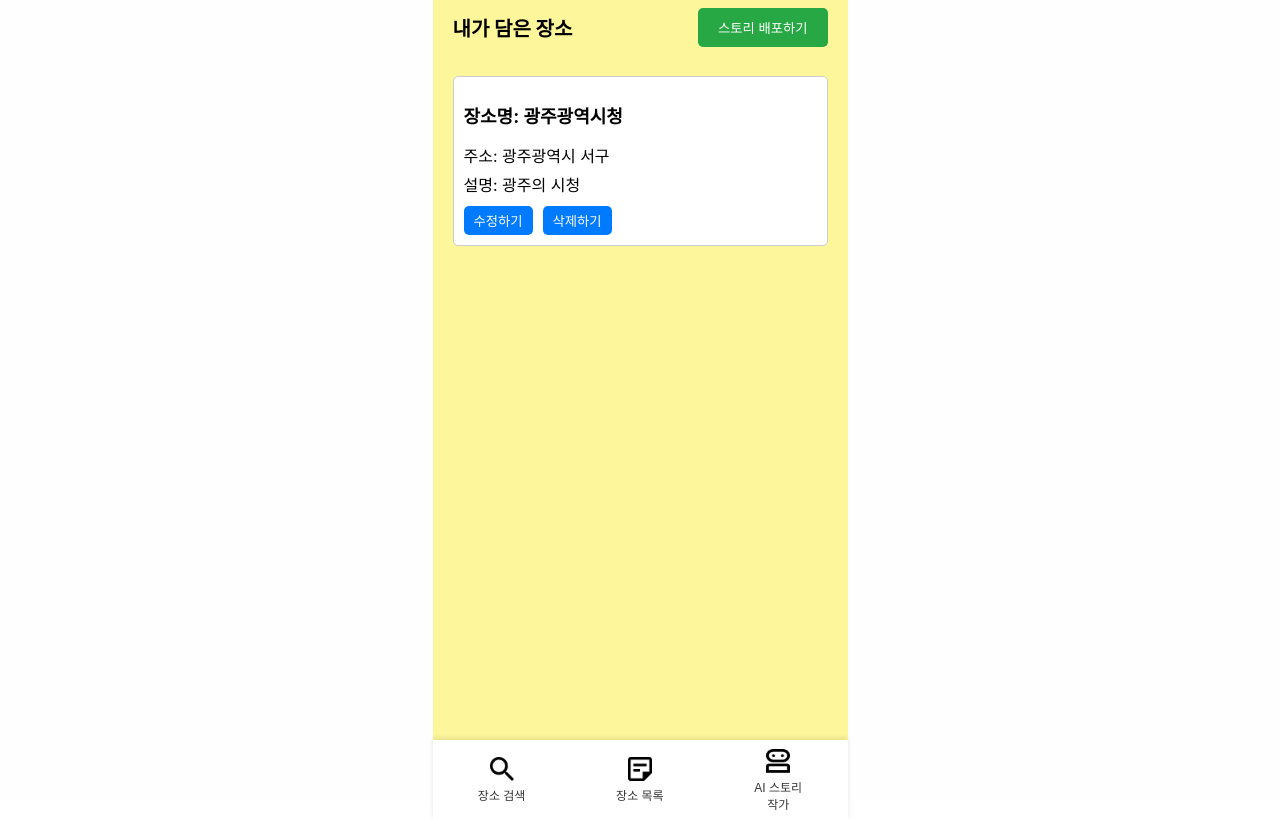
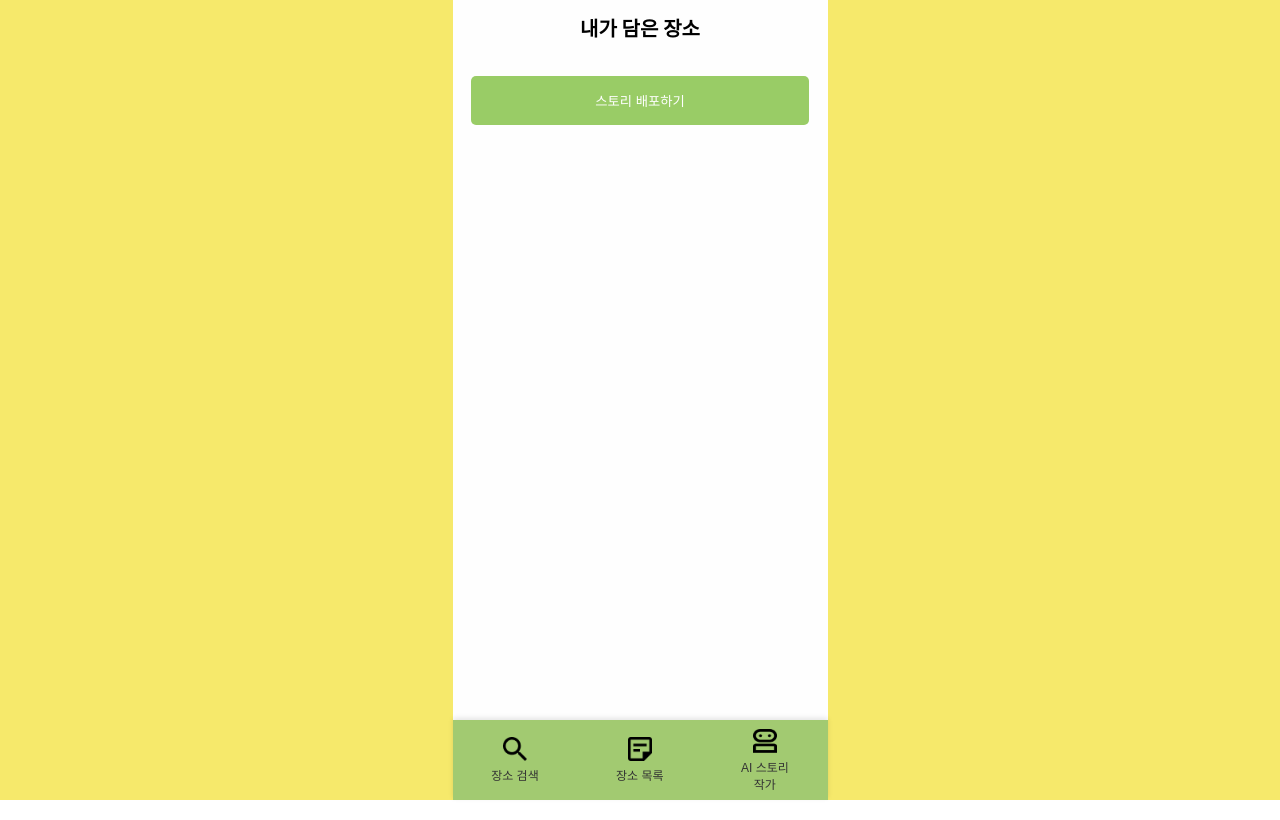
Before and after one commit to binary-is-honam-line/FE, a React (Create React App) app: page /list in a window 1280 px wide. Built offline with nearby package versions, Linux system fonts and the light colour scheme.

Commit message:
feat: 마커 원숭이로 변경, search와 list 연결하기

```diff
--- a/src/App.jsx
+++ b/src/App.jsx
@@ -1,4 +1,4 @@
-import React from 'react';
+import React, { useState } from 'react';
 import { BrowserRouter as Router, Route, Routes } from 'react-router-dom';
 import Start from './Pages/Start';
 import Login from './Pages/Login';
@@ -11,6 +11,12 @@ import Search from './Pages/Search';
 import List from './Pages/List';
 
 const App = () => {
+  const [places, setPlaces] = useState([]);
+
+  const addPlace = (place) => {
+    setPlaces(prevPlaces => [...prevPlaces, place]);
+  };
+
   return (
     <Router>
       <Routes>
@@ -19,11 +25,10 @@ const App = () => {
         <Route path="/find-id" element={<FindId />} />
         <Route path="/send-temp-password" element={<SendTempPassword />} />
         <Route path="/signup" element={<Signup />} />
-
         <Route path="/select" element={<SelectMode />} />
         <Route path="/creator" element={<CreatorMode />} />
-        <Route path="/search" element={<Search />} />
-        <Route path="/list" element={<List />} />
+        <Route path="/search" element={<Search addPlace={addPlace} />} />
+        <Route path="/list" element={<List places={places} />} />
       </Routes>
     </Router>
   );
--- a/src/Pages/List.jsx
+++ b/src/Pages/List.jsx
@@ -1,80 +1,64 @@
-import React, { useState } from 'react';
+import React, { useState, useEffect } from 'react';
 import styled from 'styled-components';
 import { useNavigate } from 'react-router-dom';
+import axios from 'axios';  // API 호출을 위한 axios 라이브러리
 
 const List = () => {
-  const [isStoryModalOpen, setStoryModalOpen] = useState(false);
-  const [isEditModalOpen, setEditModalOpen] = useState(false);
+  const navigate = useNavigate();
+  const [places, setPlaces] = useState([]);
+  const [isStoryModalOpen, setStoryModalOpen] = useState(false);  // 함수 선언 추가
+  const [isEditModalOpen, setEditModalOpen] = useState(false);    // 함수 선언 추가
 
-  const openStoryModal = () => setStoryModalOpen(true);
-  const closeStoryModal = () => setStoryModalOpen(false);
-
-  const openEditModal = () => setEditModalOpen(true);
-  const closeEditModal = () => setEditModalOpen(false);
+  useEffect(() => {
+    // 로컬 스토리지에서 장소 로드
+    const savedPlaces = JSON.parse(localStorage.getItem('places')) || [];
+    setPlaces(savedPlaces);
+  }, []);
 
   const handleDelete = (id) => {
-    // 여기서 삭제 로직을 처리
-    console.log(`Delete place with id: ${id}`);
+    // UI에서 해당 박스 제거
+    const updatedPlaces = places.filter((_, index) => index !== id);
+    setPlaces(updatedPlaces);
+
+    // 로컬 스토리지에서도 삭제
+    localStorage.setItem('places', JSON.stringify(updatedPlaces));
   };
 
-  const navigate = useNavigate();
+  const PlaceBox = ({ id, name, address, description, onEdit, onDelete }) => (
+    <Box>
+      <PlaceInfo>
+        <PlaceName>{name}</PlaceName>
+        <PlaceAddress>{address}</PlaceAddress>
+        <PlaceDescription>{description}</PlaceDescription>
+      </PlaceInfo>
+      <PlaceButtons>
+        <PlaceButton onClick={onEdit}>수정하기</PlaceButton>
+        <PlaceButton onClick={() => onDelete(id)}>삭제하기</PlaceButton>
+      </PlaceButtons>
+    </Box>
+  );
 
   return (
     <Container>
       <AppWrapper>
         <Header>
           <Title>내가 담은 장소</Title>
-          <DistributeButton onClick={openStoryModal}>스토리 배포하기</DistributeButton>
         </Header>
+        <DistributeButton onClick={() => setStoryModalOpen(true)}>스토리 배포하기</DistributeButton>
         <PlaceList>
-          {/* 예시 -> 나중에 컴포넌트화 */}
-          <PlaceBox>
-            <PlaceInfo>
-              <PlaceName>장소명: 광주광역시청</PlaceName>
-              <PlaceAddress>주소: 광주광역시 서구</PlaceAddress>
-              <PlaceDescription>설명: 광주의 시청</PlaceDescription>
-            </PlaceInfo>
-            <PlaceButtons>
-              <PlaceButton onClick={openEditModal}>수정하기</PlaceButton>
-              <PlaceButton onClick={() => handleDelete(1)}>삭제하기</PlaceButton>
-            </PlaceButtons>
-          </PlaceBox>
+          {places.map((place, index) => (
+            <PlaceBox
+              key={index}
+              id={index}
+              name={place.place_name}
+              address={place.address_name || place.road_address_name}
+              description={"설명을 입력해주세요"}
+              onEdit={() => setEditModalOpen(true)}
+              onDelete={handleDelete}
+            />
+          ))}
         </PlaceList>
-
-        {isStoryModalOpen && (
-          <ModalBackdrop>
-            <ModalContent>
-              <ModalTitle>스토리 배포</ModalTitle>
-              <ModalLabel>이름:</ModalLabel>
-              <ModalInput placeholder="스토리 이름을 입력하세요" />
-              <ModalLabel>지역:</ModalLabel>
-              <ModalInput placeholder="지역을 입력하세요" />
-              <ModalLabel>설명:</ModalLabel>
-              <ModalTextarea placeholder="스토리 설명을 입력하세요" />
-              <ModalLabel>대표사진:</ModalLabel>
-              <ModalInput type="file" />
-              <ModalButtons>
-                <ModalButton onClick={closeStoryModal}>취소</ModalButton>
-                <ModalButton $primary>배포</ModalButton>
-              </ModalButtons>
-            </ModalContent>
-          </ModalBackdrop>
-        )}
-
-        {isEditModalOpen && (
-          <ModalBackdrop>
-            <ModalContent>
-              <ModalTitle>설명 수정</ModalTitle>
-              <ModalLabel>설명:</ModalLabel>
-              <ModalTextarea placeholder="장소에 대한 설명을 수정하세요" />
-              <ModalButtons>
-                <ModalButton onClick={closeEditModal}>취소</ModalButton>
-                <ModalButton $primary>수정 완료</ModalButton>
-              </ModalButtons>
-            </ModalContent>
-          </ModalBackdrop>
-        )}
-
+      </AppWrapper>
       <BottomBar>
         <BottomButton onClick={() => navigate('/search')}>
           <ButtonImage src={`${process.env.PUBLIC_URL}/search.png`} alt="Search" />
@@ -90,33 +74,35 @@ const List = () => {
           <ButtonLabel>작가</ButtonLabel>
         </BottomButton>
       </BottomBar>
-      </AppWrapper>
     </Container>
   );
 };
 
 const Container = styled.div`
   display: flex;
-  justify-content: center;
+  flex-direction: column;
   align-items: center;
   height: 100vh;
-  background-color: #FEFEFE;
+  width: 100%;
+  background-color: #F6E96B;
+  position: relative;
 `;
 
 const AppWrapper = styled.div`
-  width: 375px;
-  height: 100vh;
-  background-color: #FEF69B;
-  padding: 20px;
+  width: 100%;
+  max-width: 375px;
+  flex-grow: 1;
+  background-color: #FEFEFE;
   display: flex;
   flex-direction: column;
   align-items: center;
-  position: relative;
+  overflow: auto;
+  margin-bottom: 80px;
 `;
 
 const Header = styled.div`
   display: flex;
-  justify-content: space-between;
+  justify-content: center;
   align-items: center;
   margin-bottom: 20px;
   width: 100%;
@@ -127,47 +113,53 @@ const Title = styled.h1`
 `;
 
 const DistributeButton = styled.button`
-  padding: 10px 20px;
-  background-color: #28a745;
+  width: 90%;
+  padding: 15px;
+  background-color: #99CC66;
   color: white;
   border: none;
   border-radius: 5px;
   cursor: pointer;
+  margin-bottom: 20px;
 
   &:hover {
-    background-color: #218838;
+    background-color: #88BB55;
   }
 `;
 
 const PlaceList = styled.div`
   flex-grow: 1;
-  width: 100%;
+  width: 90%;
   overflow-y: auto;
-  margin-bottom: 80px; /* 하단바와의 간격 확보 */
 `;
 
-const PlaceBox = styled.div`
-  padding: 10px;
+const Box = styled.div`
+  padding: 15px;
   border: 1px solid #ccc;
-  border-radius: 5px;
+  border-radius: 10px;
   background-color: #FFFFFF;
-  margin-bottom: 10px;
+  margin-bottom: 15px;
 `;
 
 const PlaceInfo = styled.div`
-  margin-bottom: 10px;
+  margin-bottom: 15px;
 `;
 
 const PlaceName = styled.h2`
   font-size: 18px;
+  margin-bottom: 5px;
 `;
 
 const PlaceAddress = styled.p`
   margin: 5px 0;
+  font-size: 14px;
+  color: #666;
 `;
 
 const PlaceDescription = styled.p`
   margin: 5px 0;
+  font-size: 14px;
+  color: #666;
 `;
 
 const PlaceButtons = styled.div`
@@ -176,99 +168,31 @@ const PlaceButtons = styled.div`
 `;
 
 const PlaceButton = styled.button`
-  padding: 5px 10px;
-  background-color: #007bff;
+  flex: 1;
+  padding: 10px;
+  background-color: #99CC66;
   color: white;
   border: none;
   border-radius: 5px;
   cursor: pointer;
 
   &:hover {
-    background-color: #0056b3;
-  }
-`;
-
-const ModalBackdrop = styled.div`
-  position: fixed;
-  top: 0;
-  left: 0;
-  width: 100%;
-  height: 100%;
-  background-color: rgba(0, 0, 0, 0.5);
-  display: flex;
-  justify-content: center;
-  align-items: center;
-  z-index: 1000;
-`;
-
-const ModalContent = styled.div`
-  background-color: #fefefe;
-  padding: 20px;
-  border-radius: 10px;
-  width: 80%;
-  max-width: 400px;
-`;
-
-const ModalTitle = styled.h2`
-  font-size: 24px;
-  text-align: center;
-  margin-bottom: 20px;
-`;
-
-const ModalLabel = styled.label`
-  font-size: 18px;
-  margin-bottom: 5px;
-  display: block;
-`;
-
-const ModalInput = styled.input`
-  width: 100%;
-  padding: 10px;
-  border-radius: 5px;
-  border: 1px solid #ccc;
-  margin-bottom: 20px;
-`;
-
-const ModalTextarea = styled.textarea`
-  width: 100%;
-  height: 80px;
-  padding: 10px;
-  border-radius: 5px;
-  border: 1px solid #ccc;
-  resize: none;
-  margin-bottom: 20px;
-`;
-
-const ModalButtons = styled.div`
-  display: flex;
-  justify-content: flex-end;
-  gap: 10px;
-`;
-
-const ModalButton = styled.button`
-  padding: 10px 20px;
-  border-radius: 5px;
-  border: none;
-  cursor: pointer;
-  font-size: 16px;
-  background-color: ${(props) => (props.$primary ? "#28a745" : "#ccc")};
-  color: ${(props) => (props.$primary ? "white" : "black")};
-
-  &:hover {
-    background-color: ${(props) => (props.$primary ? "#218838" : "#bbb")};
+    background-color: #88BB55;
   }
 `;
 
 const BottomBar = styled.div`
   width: 100%;
+  max-width: 375px;
   height: 80px;
-  position: absolute;
+  position: fixed;
   bottom: 0;
   display: flex;
   justify-content: space-around;
   align-items: center;
-  background-color: #ffffff;
+  background-color: #A2CA71;
   box-shadow: 0 -2px 5px rgba(0, 0, 0, 0.1);
+  z-index: 100;
 `;
 
 const BottomButton = styled.button`
--- a/src/Pages/Search.jsx
+++ b/src/Pages/Search.jsx
@@ -82,9 +82,16 @@ const Search = () => {
   };
 
   const createMarker = (position, place) => {
+    const imageSrc = `${process.env.PUBLIC_URL}/monkey.png`; // 마커 이미지의 주소
+    const imageSize = new kakao.maps.Size(50, 50); // 마커 이미지의 크기
+    const imageOption = { offset: new kakao.maps.Point(15, 15) }; // 마커 이미지의 좌표에 일치시킬 좌표 (이미지의 중앙)
+
+    const markerImage = new kakao.maps.MarkerImage(imageSrc, imageSize, imageOption); // 마커 이미지를 생성
+
     const marker = new kakao.maps.Marker({
       position,
       map: map,
+      image: markerImage, // 생성한 마커 이미지를 설정
     });
 
     kakao.maps.event.addListener(marker, "click", () => {
@@ -95,6 +102,7 @@ const Search = () => {
 
     return marker;
   };
+
 
   const removeMarkers = () => {
     markers.forEach((marker) => marker.setMap(null));
@@ -211,7 +219,7 @@ const Container = styled.div`
   justify-content: center;
   align-items: center;
   height: 100vh;
-  background-color: #fefefe;
+  background-color: #F6E96B;
 `;
 
 const MapContainer = styled.div`
@@ -277,7 +285,7 @@ const BottomBar = styled.div`
   display: flex;
   justify-content: space-around;
   align-items: center;
-  background-color: #ffffff;
+  background-color: #A2CA71;
   box-shadow: 0 -2px 5px rgba(0, 0, 0, 0.1);
 `;
 
```
Also changed, not shown: public/monkey.png (added). Lines whose indentation alone changed are shown as unchanged.
